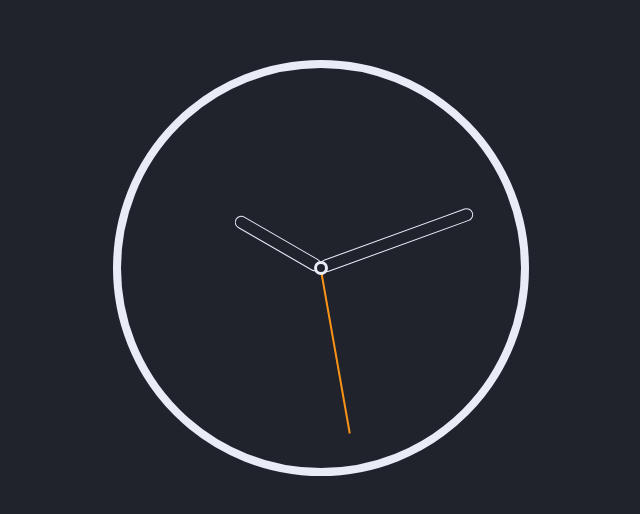
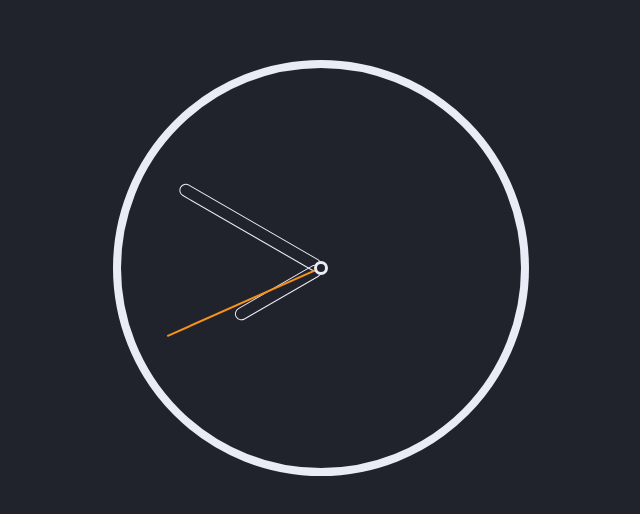
Before and after one commit to Sara-Jo/Analog_clock, a React (Create React App) app: page / in a window 1280 px wide. Shown: the part 132-646 px from the top of the page, without its empty margins (319-959 px from the left). Built offline with nearby package versions, Linux system fonts and the light colour scheme.

Commit message:
[features] created ToolTip component

```diff
--- a/public/index.html
+++ b/public/index.html
@@ -22,6 +22,9 @@
       work correctly both with client-side routing and a non-root public URL.
       Learn how to configure a non-root public URL by running `npm run build`.
     -->
+  <link rel="preconnect" href="https://fonts.googleapis.com">
+  <link rel="preconnect" href="https://fonts.gstatic.com" crossorigin>
+  <link href="https://fonts.googleapis.com/css2?family=Roboto:wght@700&display=swap" rel="stylesheet">
   <title>React App</title>
 </head>
 
--- a/src/App.tsx
+++ b/src/App.tsx
@@ -1,4 +1,5 @@
 import React from "react";
+import { RecoilRoot } from "recoil";
 import styled, { ThemeProvider } from "styled-components";
 import { Clock } from "./components/Clock";
 import { theme } from "./styles/theme";
@@ -6,9 +7,11 @@ import { theme } from "./styles/theme";
 function App() {
   return (
     <ThemeProvider theme={theme}>
-      <Container>
-        <Clock />
-      </Container>
+      <RecoilRoot>
+        <Container>
+          <Clock />
+        </Container>
+      </RecoilRoot>
     </ThemeProvider>
   );
 }
--- a/src/components/Clock.tsx
+++ b/src/components/Clock.tsx
@@ -1,15 +1,39 @@
+import { MouseEvent, useState } from "react";
+import { useSetRecoilState } from "recoil";
 import styled from "styled-components";
+import { timeState } from "../library/atoms";
 import { HourHand } from "./HourHand";
 import { MinuteHand } from "./MinuteHand";
 import { SecondHand } from "./SecondHand";
+import { ToolTip } from "./ToolTip";
 
 export function Clock() {
+  const setTime = useSetRecoilState(timeState);
+  const [isHovering, setIsHovering] = useState(false);
+  const [mousePosition, setMousePosition] = useState({ x: 0, y: 0 });
+
+  const handleMouseMove = (e: MouseEvent<HTMLDivElement>) => {
+    setMousePosition({
+      x: e.clientX,
+      y: e.clientY,
+    });
+  };
+
+  setInterval(() => {
+    setTime(new Date());
+  }, 1000);
+
   return (
-    <Container>
+    <Container
+      onMouseMove={handleMouseMove}
+      onMouseOver={() => setIsHovering(true)}
+      onMouseOut={() => setIsHovering(false)}
+    >
       <CenterPoint />
       <HourHand />
       <MinuteHand />
       <SecondHand />
+      {isHovering && <ToolTip mousePosition={mousePosition} />}
     </Container>
   );
 }
@@ -32,5 +56,5 @@ const CenterPoint = styled.div`
   border: 0.2rem solid ${(props) => props.theme.white};
   border-radius: 100%;
   background-color: ${(props) => props.theme.background};
-  z-index: 1;
+  z-index: 50;
 `;
--- a/src/components/HourHand.tsx
+++ b/src/components/HourHand.tsx
@@ -1,15 +1,24 @@
+import { useRecoilValue } from "recoil";
 import styled from "styled-components";
+import { timeState } from "../library/atoms";
 
 export function HourHand() {
+  const time = useRecoilValue(timeState);
+  const hour = time.getHours();
+
+  let degree;
+  if (hour >= 12) degree = ((hour - 12) / 12) * 360;
+  else degree = (hour / 12) * 360;
+
   return (
     <>
       {/* <HandLine /> */}
-      <Container />
+      <Container degree={degree} />
     </>
   );
 }
 
-const Container = styled.div`
+const Container = styled.div<{ degree: number }>`
   width: 0.7rem;
   height: 6rem;
   border: 0.1rem solid ${(props) => props.theme.white};
@@ -17,5 +26,5 @@ const Container = styled.div`
   position: absolute;
   bottom: 50%;
   transform-origin: bottom;
-  transform: rotate(300deg);
+  transform: rotate(${(props) => props.degree}deg);
 `;
--- a/src/components/MinuteHand.tsx
+++ b/src/components/MinuteHand.tsx
@@ -1,10 +1,16 @@
+import { useRecoilValue } from "recoil";
 import styled from "styled-components";
+import { timeState } from "../library/atoms";
 
 export function MinuteHand() {
-  return <Container />;
+  const time = useRecoilValue(timeState);
+  const minute = time.getMinutes();
+
+  const degree = (minute / 60) * 360;
+  return <Container degree={degree} />;
 }
 
-const Container = styled.div`
+const Container = styled.div<{ degree: number }>`
   width: 0.7rem;
   height: 10rem;
   border: 0.1rem solid ${(props) => props.theme.white};
@@ -12,5 +18,5 @@ const Container = styled.div`
   position: absolute;
   bottom: 50%;
   transform-origin: bottom;
-  transform: rotate(70deg);
+  transform: rotate(${(props) => props.degree}deg);
 `;
--- a/src/components/SecondHand.tsx
+++ b/src/components/SecondHand.tsx
@@ -1,15 +1,21 @@
+import { useRecoilValue } from "recoil";
 import styled from "styled-components";
+import { timeState } from "../library/atoms";
 
 export function SecondHand() {
-  return <Container></Container>;
+  const time = useRecoilValue(timeState);
+  const second = time.getSeconds();
+  const degree = (second / 60) * 360;
+
+  return <Container degree={degree} />;
 }
 
-const Container = styled.div`
+const Container = styled.div<{ degree: number }>`
   width: 0.1rem;
   height: 10.5rem;
   background-color: ${(props) => props.theme.point};
   position: absolute;
   bottom: 50%;
   transform-origin: bottom;
-  transform: rotate(170deg);
+  transform: rotate(${(props) => props.degree}deg);
 `;
--- /dev/null
+++ b/src/components/ToolTip.tsx
@@ -0,0 +1,45 @@
+import { useRecoilValue } from "recoil";
+import styled from "styled-components";
+import { timeState } from "../library/atoms";
+
+interface Props {
+  mousePosition: {
+    x: number;
+    y: number;
+  };
+}
+
+export function ToolTip({ mousePosition }: Props) {
+  const time = useRecoilValue(timeState);
+  const hour = time.getHours();
+  let minute = time.getMinutes().toString();
+  if (minute.length === 1) minute = "0" + minute;
+  let second = time.getSeconds().toString();
+  if (second.length === 1) second = "0" + second;
+
+  const x = `${mousePosition.x + 10}px`;
+  const y = `${mousePosition.y - 25}px`;
+
+  return (
+    <Container x={x} y={y}>
+      {hour} : {minute} : {second}
+    </Container>
+  );
+}
+
+const Container = styled.div<{ x: string; y: string }>`
+  width: 6rem;
+  height: 2rem;
+  background-color: ${(props) => props.theme.point};
+  color: ${(props) => props.theme.background};
+  font-weight: bold;
+  border-radius: 1rem;
+  position: absolute;
+  display: flex;
+  align-items: center;
+  justify-content: center;
+  left: ${(props) => props.x};
+  top: ${(props) => props.y};
+  z-index: 99;
+  font-family: "Roboto", sans-serif;
+`;
--- /dev/null
+++ b/src/library/atoms.ts
@@ -0,0 +1,6 @@
+import { atom } from "recoil";
+
+export const timeState = atom({
+  key: "timeState",
+  default: new Date(),
+});
```
